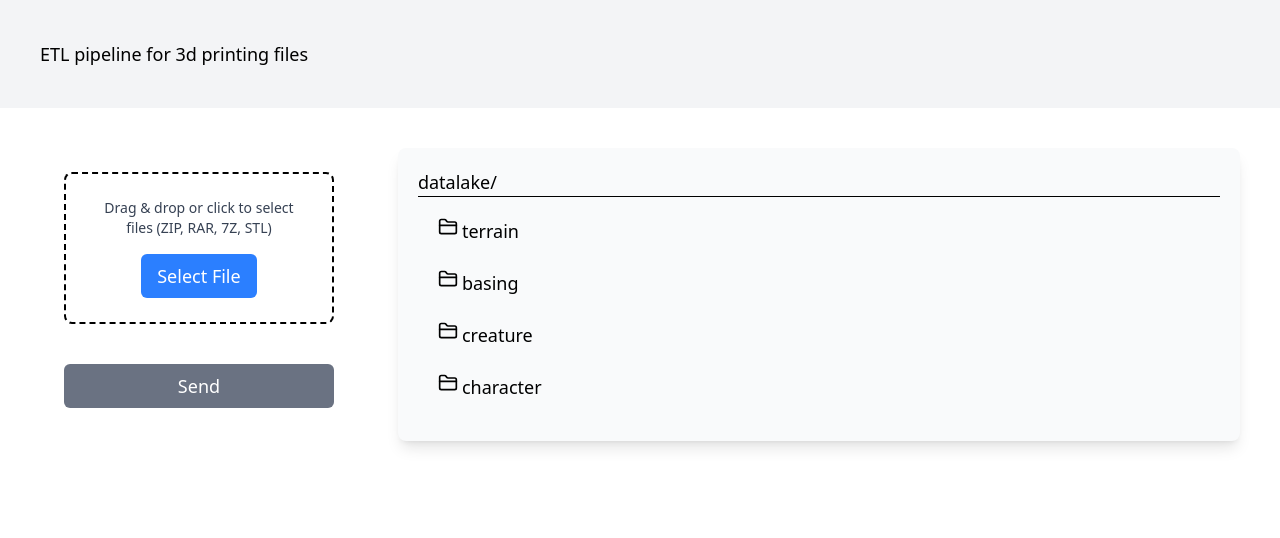
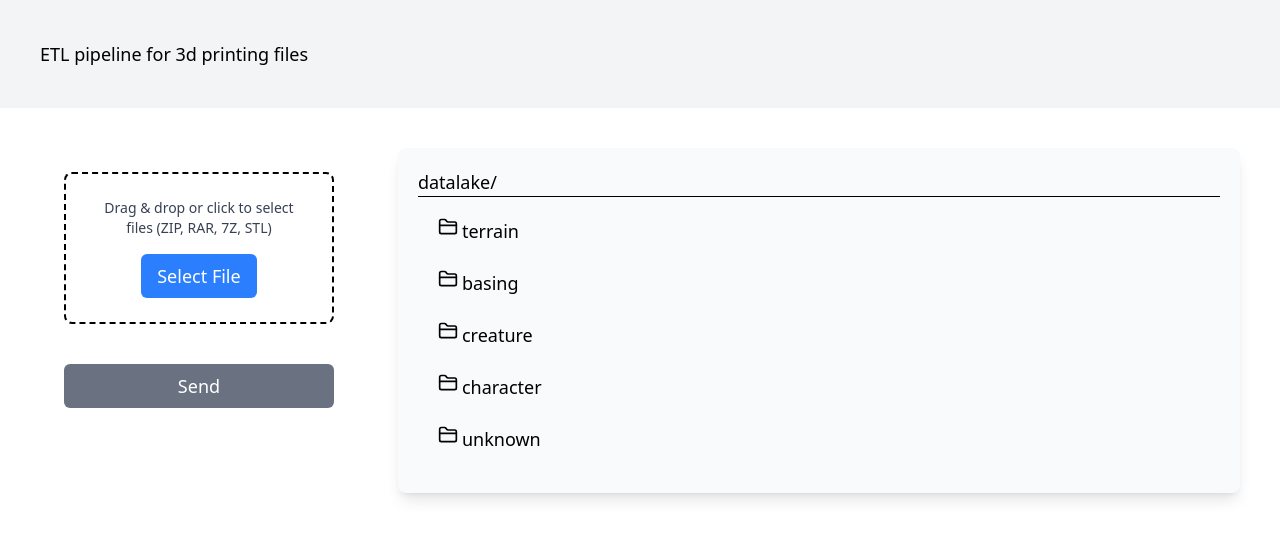
Before and after one commit to pulcovamon/ETL-pipeline-for-3d-print-files, a React (Vite) app in the folder etl-pipeline-client/: page / in a window 1280 px wide. Shown: the top 538 px of the page. Built offline with nearby package versions, Linux system fonts and the light colour scheme.

Commit message:
use larger font

```diff
--- a/etl-pipeline-client/src/App.tsx
+++ b/etl-pipeline-client/src/App.tsx
@@ -9,6 +9,7 @@ export default function App() {
     { name: "basing", children: [], folder: true },
     { name: "creature", children: [], folder: true },
     { name: "character", children: [], folder: true },
+    {name: "unknown", children: [], folder: true}
   ]);
 
   return (
```
